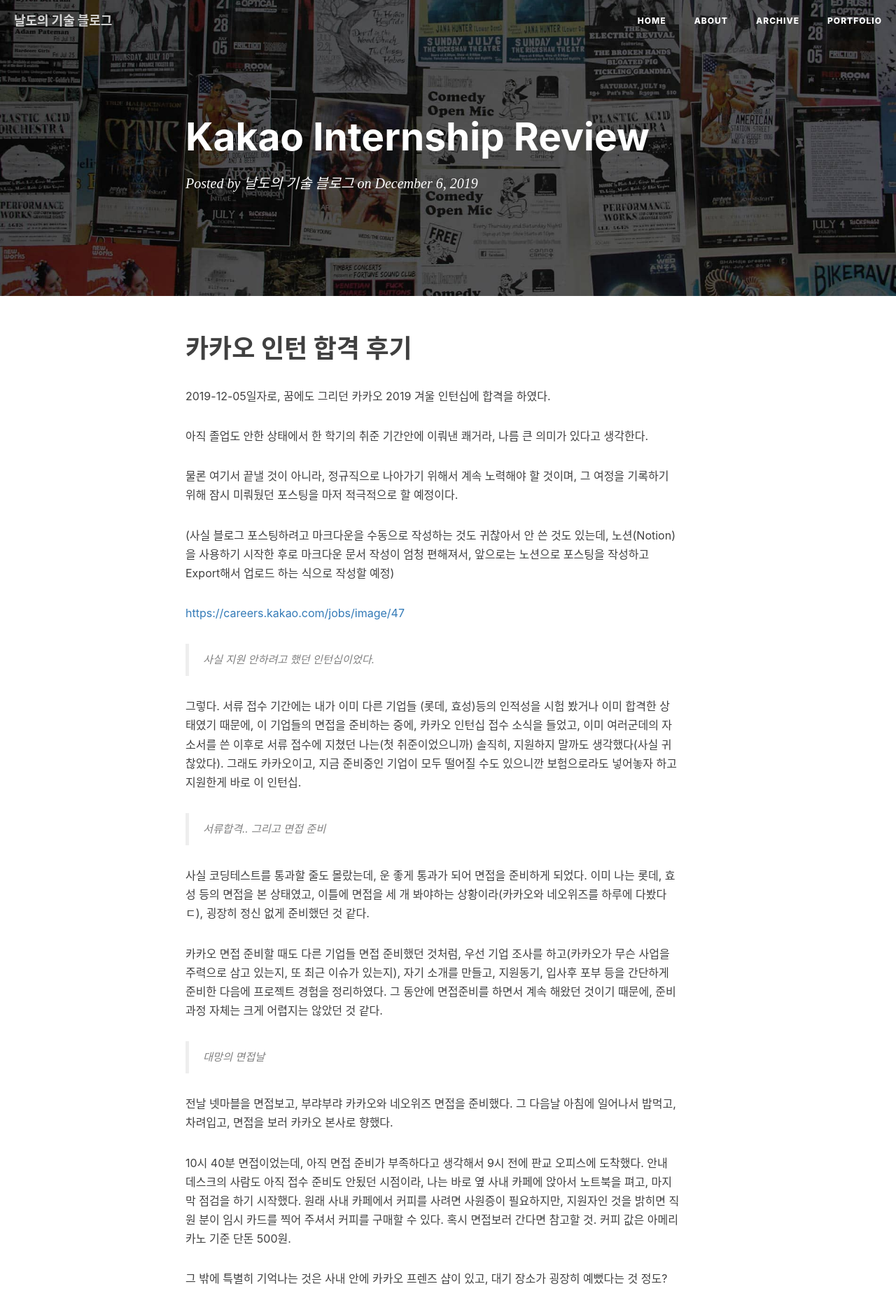
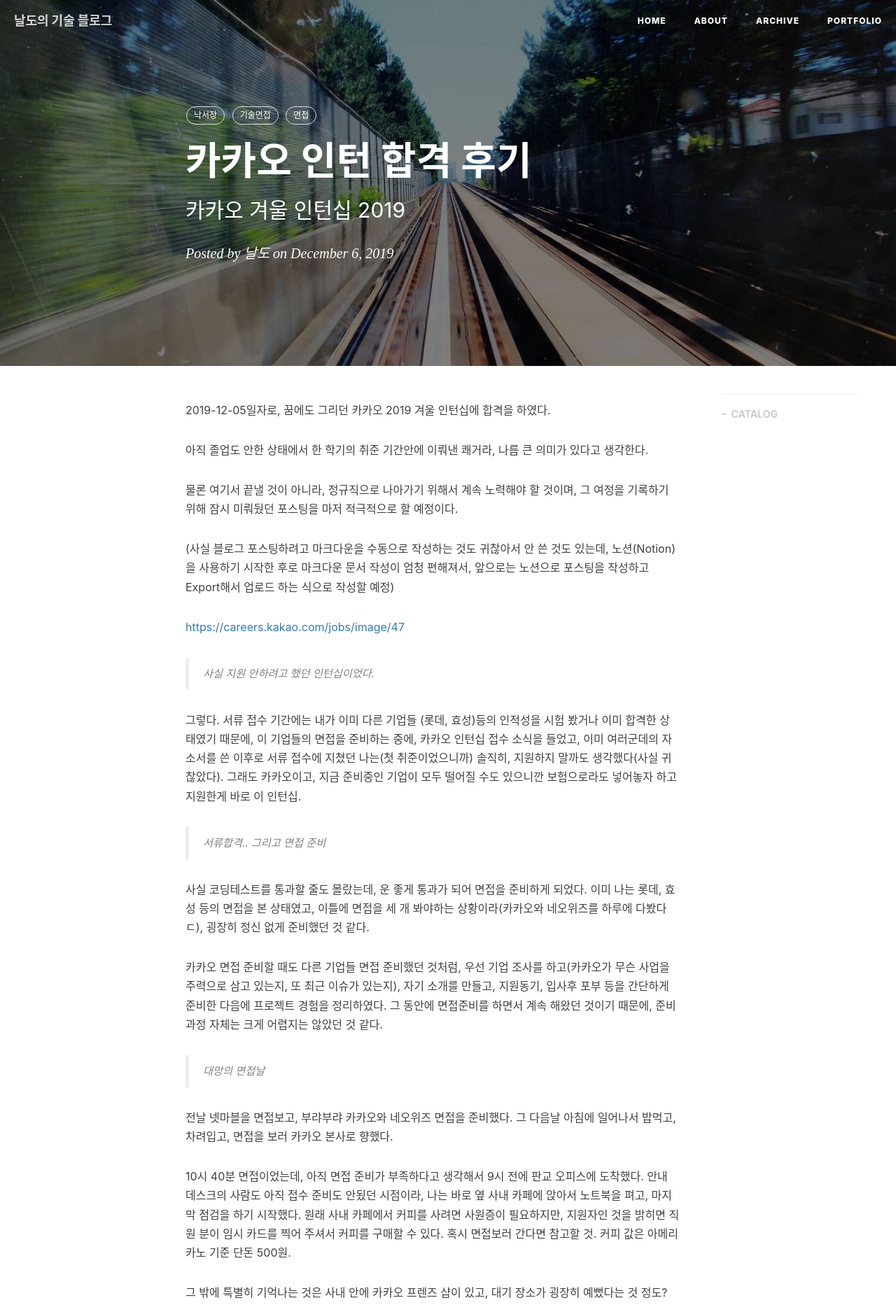
Before and after one commit to NaRDo627/NaLDo627.github.io, a Jekyll site: the page built from _posts/2019-12-06-kakao-internship-review.md, in a window 1280 px wide. Shown: the top 1875 px of the page at 70% size. Built offline with Jekyll 4.4.1, drawn with Linux system fonts in a browser that asks for light colours; nearby versions of some CDN libraries; our own code applies the rules of GitHub Pages for plain Markdown files; comment, search, counter and statistics services are not loaded.

Commit message:
fix) fixed post: kakao-internship-review

```diff
--- a/_posts/2019-12-06-kakao-internship-review.md
+++ b/_posts/2019-12-06-kakao-internship-review.md
@@ -1,4 +1,17 @@
-# 카카오 인턴 합격 후기
+---
+layout: post
+title:  "카카오 인턴 합격 후기"
+subtitle:  "카카오 겨울 인턴십 2019"
+date:   2019-12-06 11:55:00 +0900
+author:     "날도"
+header-img: "img/post-bg-2015.jpg"
+mathjax: true
+catalog: true
+tags:
+    - 낙서장
+    - 기술면접
+    - 면접
+---
 
 2019-12-05일자로, 꿈에도 그리던 카카오 2019 겨울 인턴십에 합격을 하였다.
 
```
